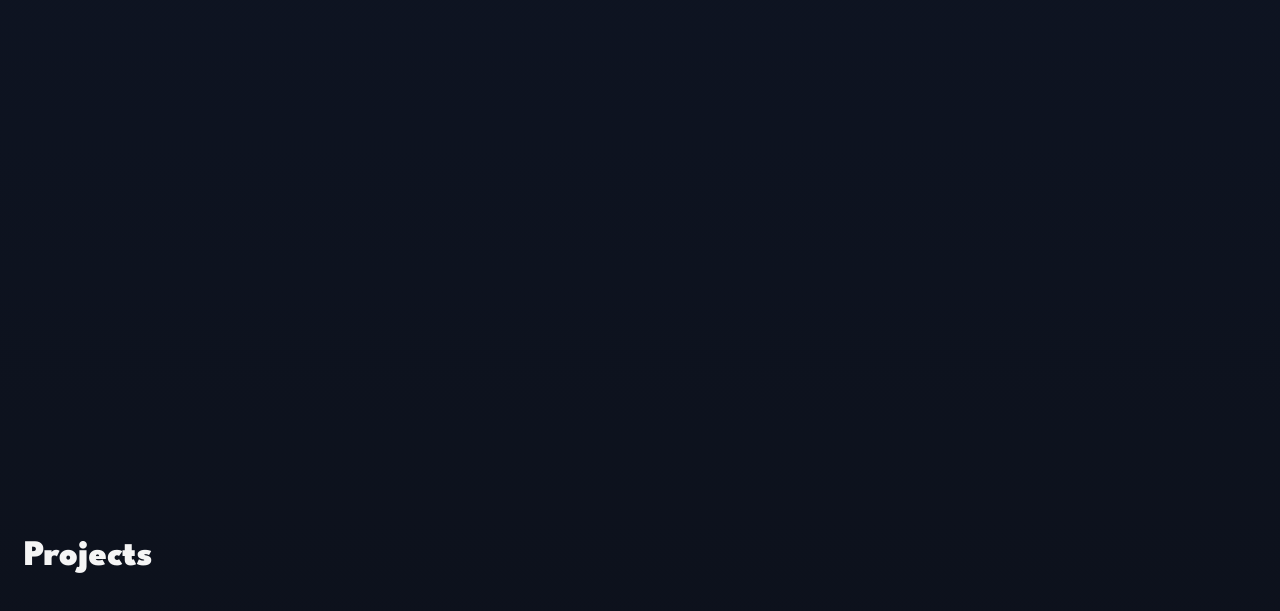
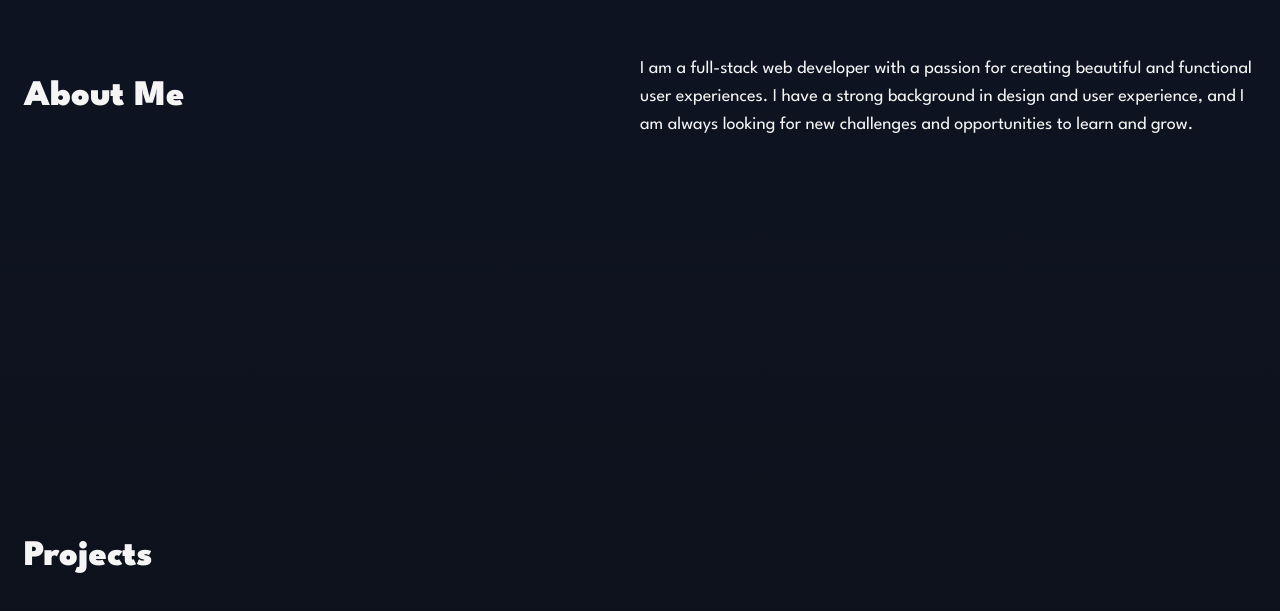
Before and after one commit to rajivlodhia/rajivlodhia, a Next.js app: page / in a window 1280 px wide. Shown: the part 1103-1714 px from the top of the page. Built offline with nearby package versions, Linux system fonts and the light colour scheme.

Commit message:
Add and style the About section

```diff
--- a/src/app/page.tsx
+++ b/src/app/page.tsx
@@ -1,3 +1,4 @@
+import About from '@/components/About'
 import Experience from '@/components/Experience'
 import Hero from '@/components/Hero'
 import Section from '@/components/Section'
@@ -10,7 +11,7 @@ export default function Home() {
                 <Hero />
             </Section>
             <Section id="about">
-                <Heading2>About Me</Heading2>
+                <About />
             </Section>
             <Section id="projects">
                 <Heading2>Projects</Heading2>
--- /dev/null
+++ b/src/components/About.tsx
@@ -0,0 +1,17 @@
+import type { NextComponentType, NextPageContext } from 'next'
+import Heading2 from './ui/Heading2'
+
+const About: NextComponentType<NextPageContext> = () => {
+    return (
+        <div className="grid grid-cols-1 sm:grid-cols-2 my-auto items-center">
+            <Heading2>About Me</Heading2>
+            <p className="text-lg">
+                I am a full-stack web developer with a passion for creating beautiful and functional user experiences. I
+                have a strong background in design and user experience, and I am always looking for new challenges and
+                opportunities to learn and grow.
+            </p>
+        </div>
+    )
+}
+
+export default About
```
